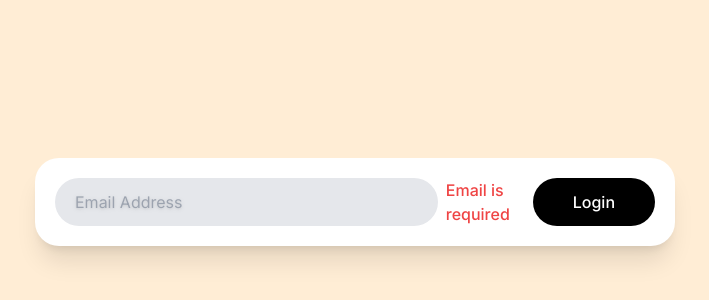
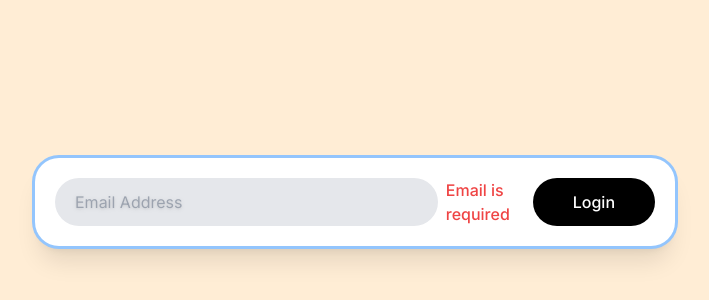
Before and after one commit to jasongoose/carrot-market-reloaded, a Next.js app: page /tailwind in a window 1280 px wide. Shown: the part 198-498 px from the top of the page, without its empty margins (285-994 px from the left). Built offline with nearby package versions, Linux system fonts and the light colour scheme.

Commit message:
has modifier 적용

```diff
--- a/components/search-input.tsx
+++ b/components/search-input.tsx
@@ -1,7 +1,7 @@
 export default function SearchInput() {
   return (
     <div className="w-full max-w-screen-sm">
-      <div className="flex flex-col gap-2 p-5 bg-white shadow-xl rounded-3xl dark:bg-gray-600 md:flex-row *:outline-none">
+      <div className="flex flex-col gap-2 p-5 bg-white shadow-xl rounded-3xl dark:bg-gray-600 md:flex-row *:outline-none has-[:invalid]:ring has-[:invalid]:ring-blue-300 ring ring-transparent transition-shadow">
         <input type="text" placeholder="Email Address" required className="w-full h-12 pl-5 transition-shadow bg-gray-200 rounded-full ring ring-transparent focus:ring-green-500 focus:ring-offset-2 placeholder:drop-shadow invalid:focus:ring-red-500 peer"/>
         <span className="hidden font-medium text-red-500 peer-invalid:block">Email is required</span>
         <button className="py-2 font-medium text-white transition-transform bg-black rounded-full md:px-10 active:scale-90 focus:scale-9">Login</button>
```
